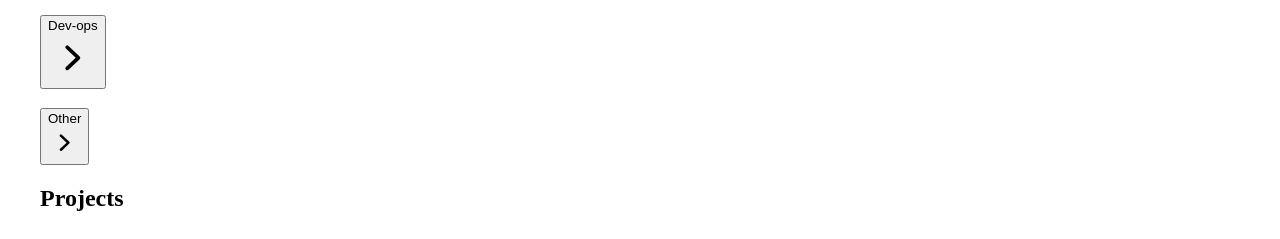
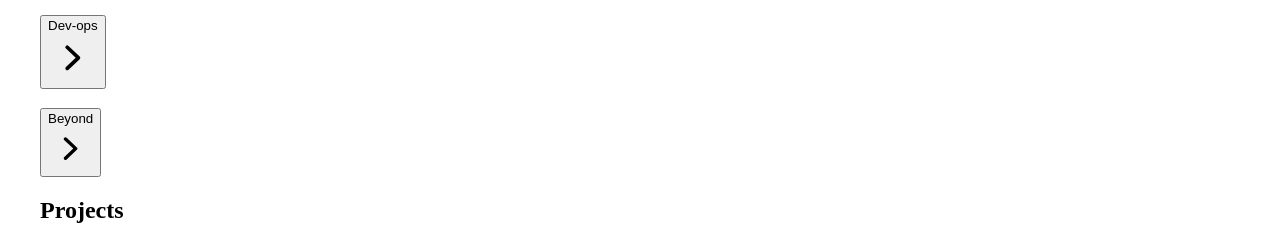
Before and after one commit to Oudwins/portfoliov3, an Astro site: page / in a window 1280 px wide. Shown: the part 2637-2876 px from the top of the page. Built offline with nearby package versions, Linux system fonts and the light colour scheme; Astro itself is replaced by a stand-in of ours.

Commit message:
renamed other to beyond skills

```diff
--- a/src/pages/index.astro
+++ b/src/pages/index.astro
@@ -65,7 +65,7 @@ import { SEO } from "astro-seo";
             skills: [sk.linuxServer, sk.nginx, sk.ansible],
           },
           {
-            title: "Other",
+            title: "Beyond",
             desc: "I am proficient in Git, Linux, WordPress, Figma, and Photoshop, which support my work as a developer. These tools enable me to track changes, work efficiently, create and manage websites, and design user interfaces and other graphics.",
             skills: [
               sk.git,
```
